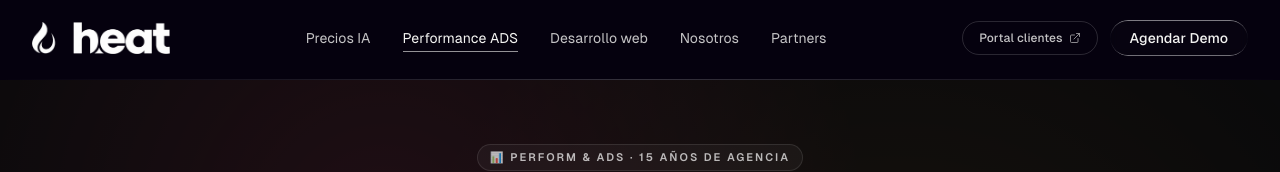
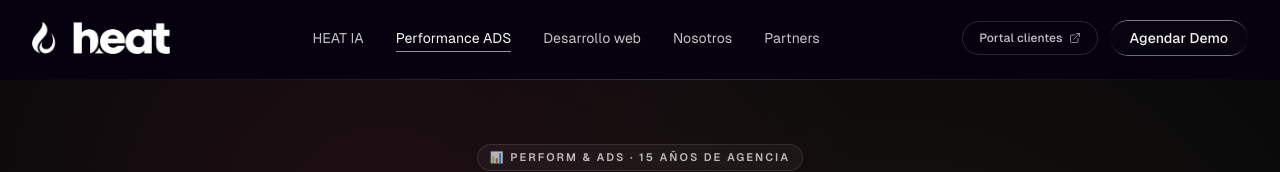
Before and after one commit to piero-heat/newweb, a React (Vite) app: page /perform-ads in a window 1280 px wide. Shown: the top 172 px of the page. Built offline with nearby package versions, Linux system fonts and the light colour scheme; a web font is replaced by a local one.

Commit message:
navbar: 'Precios IA' → 'HEAT IA'
Cambia el label del primer item del menú. El ancla (#planes) sigue
apuntando al PricingSection del home.

```diff
--- a/src/components/Navbar.tsx
+++ b/src/components/Navbar.tsx
@@ -6,7 +6,7 @@ import logo from "@/assets/logo.png";
 import CalendarModal from "@/components/CalendarModal";
 
 const ITEMS: { label: string; anchor: string; isRoute?: boolean }[] = [
-  { label: "Precios IA", anchor: "#planes" },
+  { label: "HEAT IA", anchor: "#planes" },
   { label: "Performance ADS", anchor: "/perform-ads", isRoute: true },
   { label: "Desarrollo web", anchor: "/desarrollo-web", isRoute: true },
   { label: "Nosotros", anchor: "/nosotros", isRoute: true },
```
